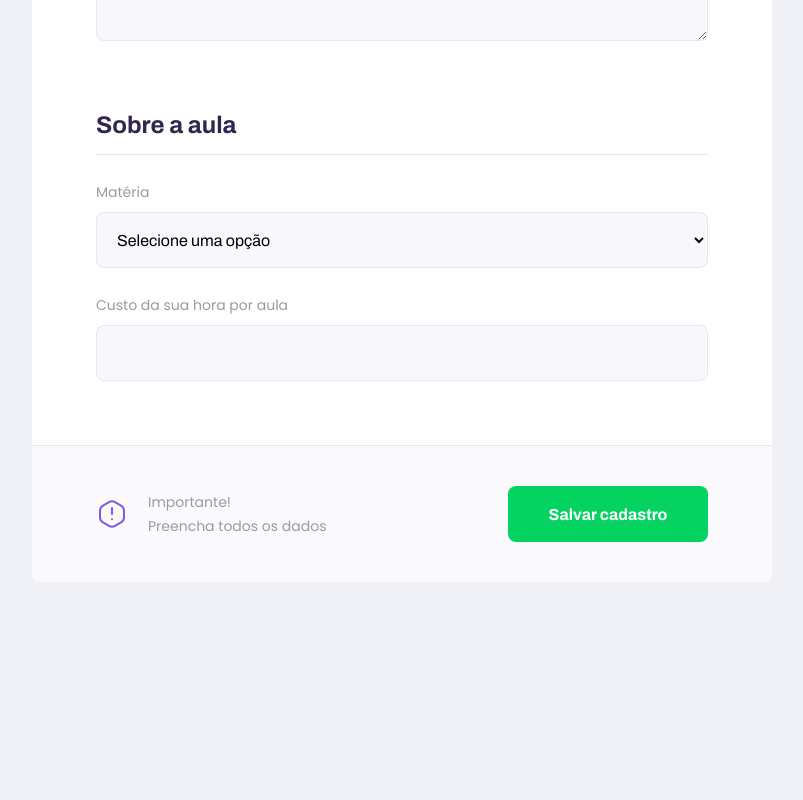
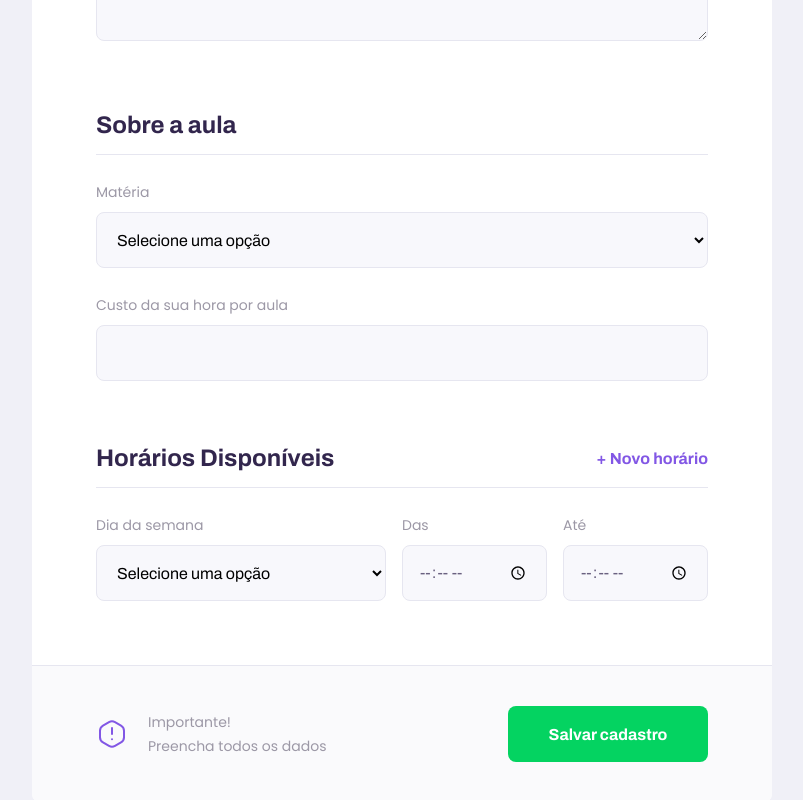
Before and after one commit to Iann-rst/Proffys, a React (Create React App) app in the folder web/: page /give-classes in a window 1280 px wide. Shown: the part 910-1710 px from the top of the page, without its empty margins (238-1041 px from the left). Before the commit the page ends 1492 px from the top, so only its background shows below. Built offline with nearby package versions, Linux system fonts and the light colour scheme; the HTML template or start-up script is replaced by a standard one.

Commit message:
Add: Horários disponíveis no formulário

```diff
--- a/web/src/pages/TeacherForm/index.tsx
+++ b/web/src/pages/TeacherForm/index.tsx
@@ -52,8 +52,40 @@
               {value: 'Química', label: 'Química'},
             ]}
           />
+
+          {/* Componente para os inputs */}
           <Input name="cost" label="Custo da sua hora por aula"/>
        </fieldset>
+
+      <fieldset>
+        <legend>
+          Horários Disponíveis
+          <button type="button">
+          + Novo horário
+        </button>
+        </legend>
+
+        <div className="schedule-item">
+          {/* Componente para o select */}
+          <Select
+            name="week_day"
+            label="Dia da semana"
+            options={[
+                {value: '0', label: 'Domingo'},
+                {value: '1', label: 'Segunda-feira'},
+                {value: '2', label: 'Terça-feira'},
+                {value: '3 ', label: 'Quarta-feira'},
+                {value: '4', label: 'Quinta-feira'},
+                {value: '5', label: 'Sexta-feira'},
+                {value: '6', label: 'Sábado'},
+              ]}
+          />
+          {/* Componente para os inputs */}
+          <Input name="from" label="Das" type="time"/>
+          <Input name="to" label="Até" type="time"/>
+        </div>
+      </fieldset>
+
       <footer>
         <p>
           <img src={warningIcon} alt="Aviso importante" />
```
Lines whose indentation alone changed are shown as unchanged.
